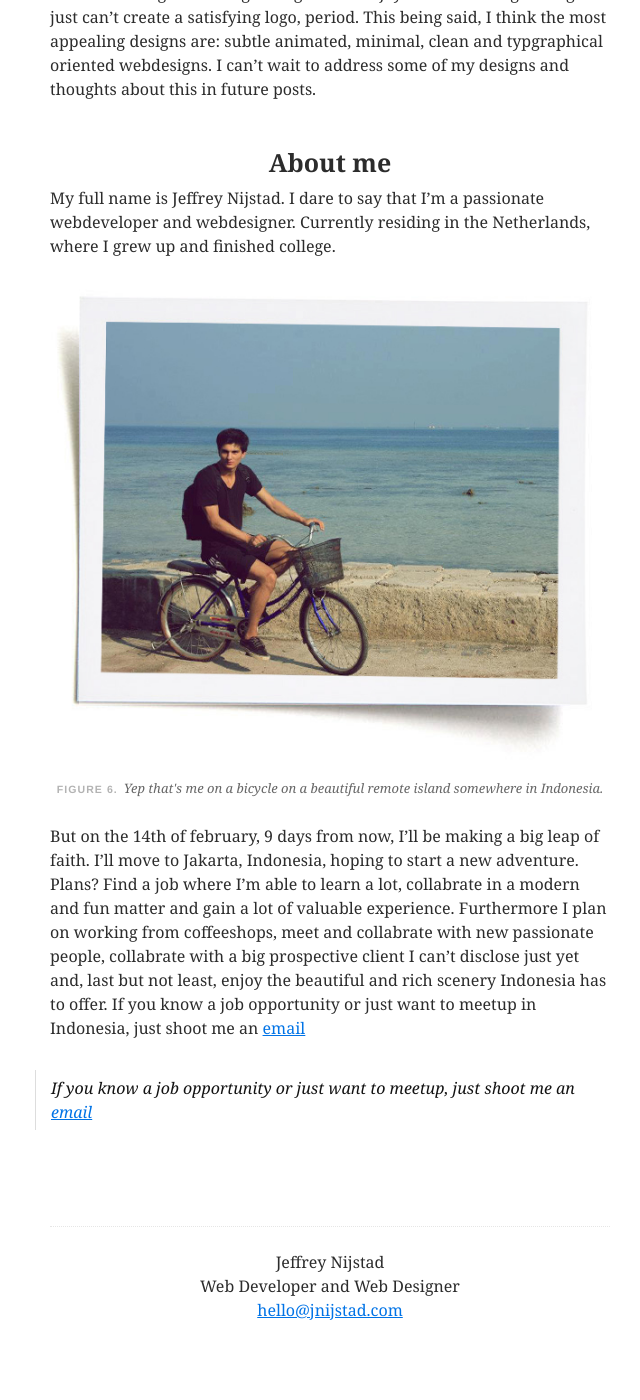
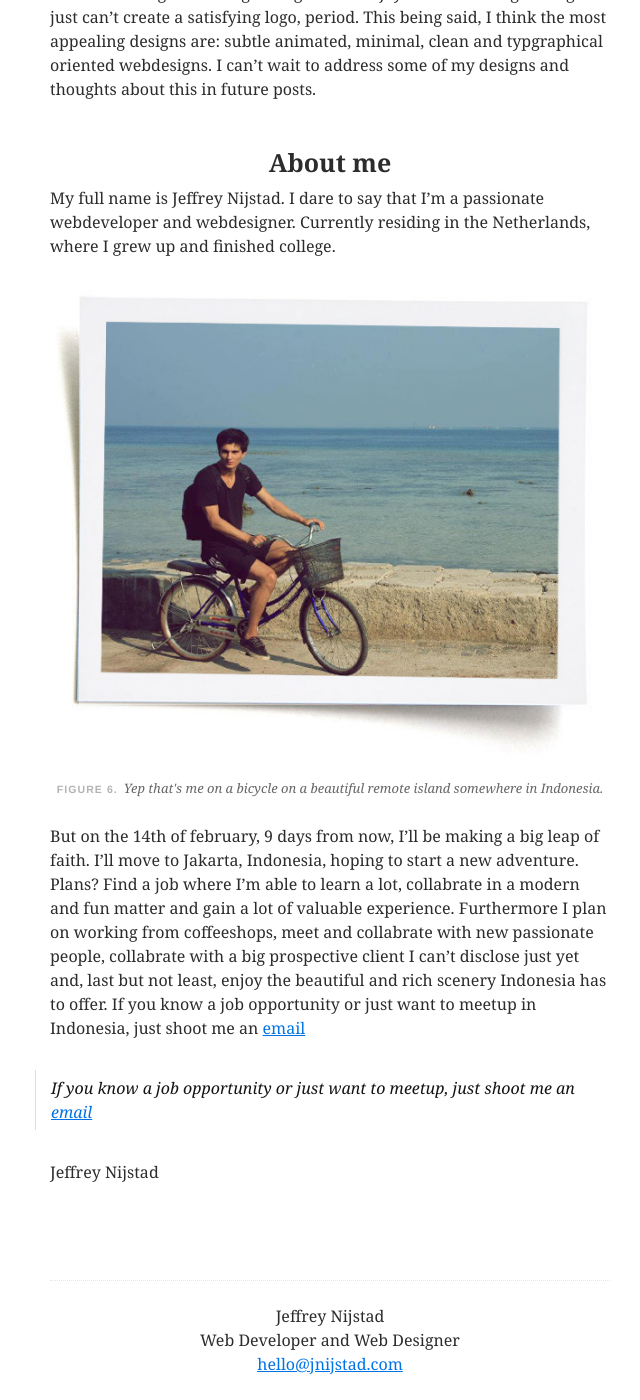
Before and after one commit to jnijstad/jnijstad.github.io, a Jekyll site: the page built from index.html, in a window 1280 px wide and 1400 px high, scrolled down 5978 px. Shown: the whole window, without its empty margins (310-950 px from the left). Built offline with Jekyll 4.4.1, drawn with Linux system fonts in a browser that asks for light colours; nearby versions of some CDN libraries; Markdown is read by kramdown in place of the engine named in the settings; before the commit the page ends 7324 px from its top, so only the background shows below that.

Commit message:
make em element bold

```diff
--- a/sass/main.scss
+++ b/sass/main.scss
@@ -408,9 +408,6 @@ figure {
 		font-style: italic;
 		@include rhythm(1,0,0,2);
 	}
-	.author-info {
-		display: none;
-	}
 	.content {
 		h1 {
 			@include margin-leader(1);
@@ -445,5 +442,8 @@ figure {
 				&:before{ content:"-"; position:relative; left:-5px; font-weight: 200; font-family: "Helvetica Neue"}
 			}
 		}
+		em {
+			font-weight: bold;
+		}
 	}
 }
```
Also changed, not shown: css/main.css.
